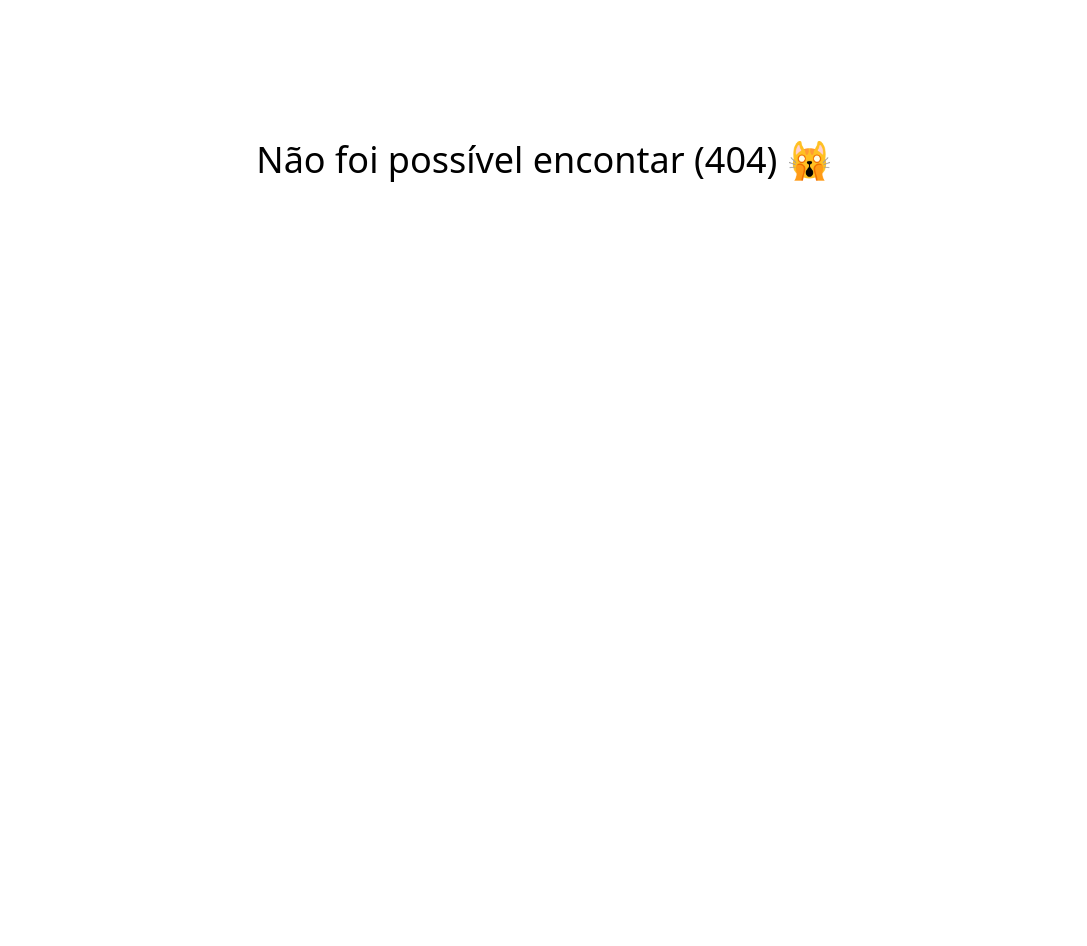
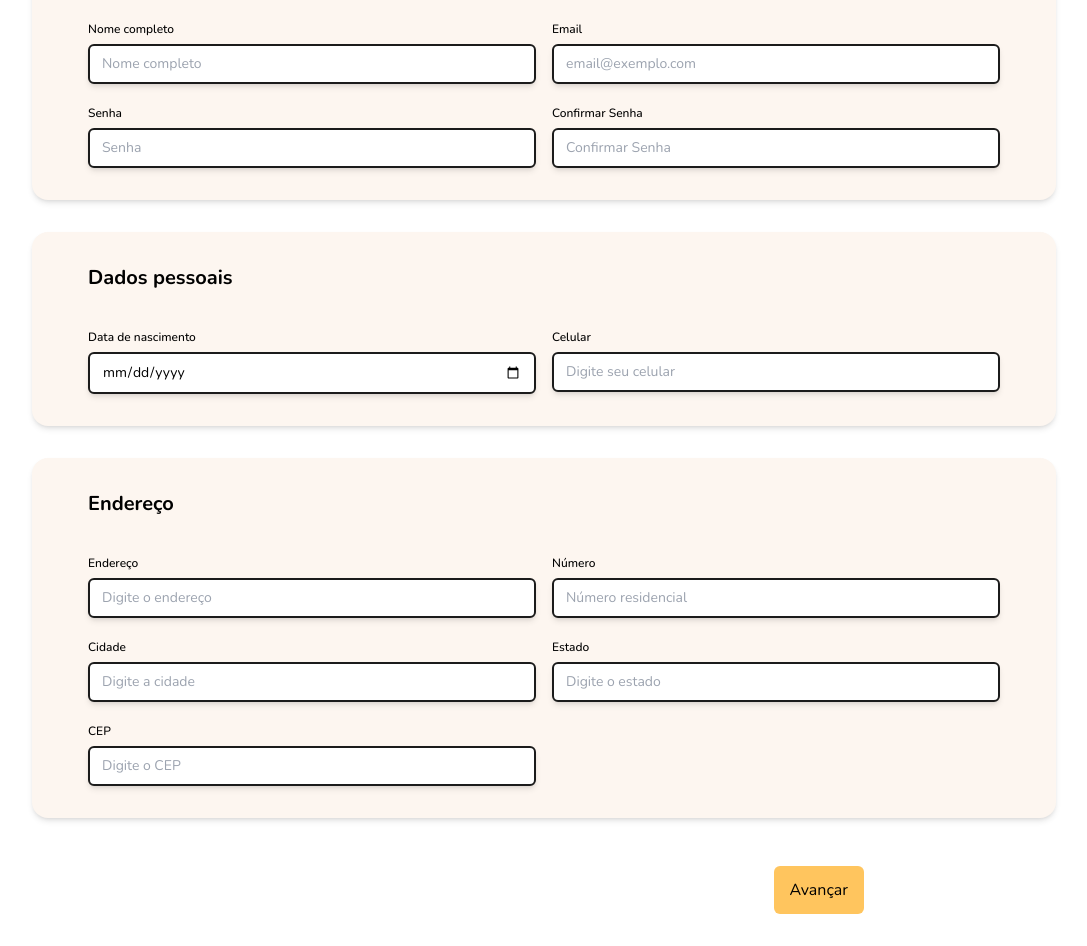
Before and after one commit to adoteme-project/adoteme-website, a React (Vite) app: page /login/cadastro-adotante in a window 1280 px wide. Before the commit this address had no page. Shown: the part 240-1186 px from the top of the page, without its empty margins (96-1183 px from the left). Before the commit the page ends 800 px from the top, so only its background shows below. Built offline with nearby package versions, Linux system fonts and the light colour scheme.

Commit message:
Cadastro adotante (Front-end)

```diff
--- a/src/App.jsx
+++ b/src/App.jsx
@@ -12,6 +12,7 @@ import LoginLayout from "./components/layout/LoginLayout";
 import LoginAdotante from "./pages/LoginAdotante";
 import LoginOng from "./pages/LoginOng";
 import RedefinirAcesso from "./pages/RedefinirAcesso";
+import CadastroAdotante from "./pages/CadastroAdotante";
 
 function App() {
   return (
@@ -29,6 +30,7 @@ function App() {
           <Route path="/login" element={<LoginSelection />} />
           <Route path="/login/adotante" element={<LoginAdotante />} />
           <Route path="/login/ong" element={<LoginOng />} />
+          <Route path="/login/cadastro-adotante" element={<CadastroAdotante />} />
           <Route path="/login/redefinir" element={<RedefinirAcesso />} />
         </Route>
 
--- /dev/null
+++ b/src/components/common/FormGroup/index.jsx
@@ -0,0 +1,51 @@
+import {
+  FormControl,
+  FormControlLabel,
+  FormLabel,
+  Radio,
+  RadioGroup,
+} from "@mui/material";
+import Input from "../Input";
+
+const FormGroup = ({ title, fields = [], column = 1, radioControl = [] }) => {
+  const gridTemplateColumns = column === 2 ? "1fr 1fr" : "1fr";
+
+  return (
+    <form className="max-w-screen-lg w-full px-14 py-8 flex flex-col gap-8 bg-beje shadow-md rounded-2xl">
+      <h1 className="text-xl font-bold">{title}</h1>
+
+      <div className="grid gap-4 w-full" style={{ gridTemplateColumns }}>
+        {fields.length > 0 &&
+          fields.map((field, index) => (
+            <Input
+              key={index}
+              label={field.label}
+              type={field.type}
+              placeholder={field.placeholder}
+            />
+          ))}
+
+        {radioControl.length > 0 &&
+          radioControl.map((radio, index) => (
+            <FormControl key={index}>
+              <FormLabel>{radio.pergunta}</FormLabel>
+              <RadioGroup row>
+                <FormControlLabel
+                  control={<Radio />}
+                  value={radio.valor1}
+                  label={radio.label1}
+                />
+                <FormControlLabel
+                  control={<Radio />}
+                  value={radio.valor2}
+                  label={radio.label2}
+                />
+              </RadioGroup>
+            </FormControl>
+          ))}
+      </div>
+    </form>
+  );
+};
+
+export default FormGroup;
--- /dev/null
+++ b/src/components/common/NavigationForm/index.jsx
@@ -0,0 +1,28 @@
+const NavigationForm = ({ prevStep, nextStep, step, totalSteps }) => {
+    const isLastStep = step === totalSteps;
+    const bothButtonsVisible = prevStep && nextStep;
+
+    return (
+      <div className={`flex w-1/2 mt-4 ${bothButtonsVisible ? "justify-between" : "justify-end"} space-x-4`}>
+        {prevStep && (
+          <button
+            className="bg-amarelo px-4 py-3 rounded-md"
+            onClick={prevStep}
+          >
+            Voltar
+          </button>
+        )}
+
+        {nextStep && (
+          <button
+            className={`px-4 py-3 rounded-md ${isLastStep ? "bg-verde" : "bg-amarelo"}`}
+            onClick={nextStep}
+          >
+            {isLastStep ? "Enviar" : "Avançar"}
+          </button>
+        )}
+      </div>
+    );
+  };
+
+  export default NavigationForm;
--- /dev/null
+++ b/src/pages/CadastroAdotante/index.jsx
@@ -0,0 +1,133 @@
+import { useState } from "react";
+import FormGroup from "../../components/common/FormGroup";
+import NavigationForm from "../../components/common/NavigationForm";
+
+const CadastroAdotante = () => {
+  const [step, setStep] = useState(1);
+  const totalSteps = 2;
+
+  const nextStep = () => setStep(step + 1);
+  const prevStep = () => setStep(step - 1);
+
+  const handleSubmit = () => {
+    alert("Registro enviado");
+  };
+
+
+  return (
+    <div className="w-full justify-center items-center flex flex-col gap-8 overflow-y-auto my-8 font-nunito">
+      <h1 className="text-center text-4xl">Cadastro: Adotante</h1>
+
+      {step === 1 && (
+        <>
+          <FormGroup
+            title={"Dados da conta"}
+            column={2}
+            fields={[
+              { label: "Nome completo", type: "text", placeholder: "Nome completo" },
+              { label: "Email", type: "email", placeholder: "email@exemplo.com" },
+              { label: "Senha", type: "password", placeholder: "Senha" },
+              { label: "Confirmar Senha", type: "password", placeholder: "Confirmar Senha" },
+            ]}
+          />
+
+          <FormGroup
+            title={"Dados pessoais"}
+            column={2}
+            fields={[
+              { label: "Data de nascimento", type: "date", placeholder: "" },
+              { label: "Celular", type: "text", placeholder: "Digite seu celular" },
+            ]}
+          />
+
+          <FormGroup
+            title={"Endereço"}
+            column={2}
+            fields={[
+              { label: "Endereço", type: "text", placeholder: "Digite o endereço" },
+              { label: "Número", type: "text", placeholder: "Número residencial" },
+              { label: "Cidade", type: "text", placeholder: "Digite a cidade" },
+              { label: "Estado", type: "text", placeholder: "Digite o estado" },
+              { label: "CEP", type: "text", placeholder: "Digite o CEP" },
+            ]}
+          />
+        </>
+      )}
+
+      {step === 2 && (
+        <FormGroup
+          title={"Perguntas sobre o usuário"}
+          column={1}
+          radioControl={[
+            {
+              pergunta: "Você mora em casa ou apartamento?",
+              valor1: "casa",
+              label1: "Casa",
+              valor2: "apartamento",
+              label2: "Apartamento",
+            },
+            {
+              pergunta: "Tem outros pets na sua casa?",
+              valor1: "sim",
+              label1: "Sim",
+              valor2: "não",
+              label2: "Não",
+            },
+            {
+              pergunta: "Moram crianças na sua casa?",
+              valor1: "sim",
+              label1: "Sim",
+              valor2: "não",
+              label2: "Não",
+            },
+            {
+              pergunta: "Todos que moram com você estão de acordo com a adoção?",
+              valor1: "sim",
+              label1: "Sim",
+              valor2: "não",
+              label2: "Não",
+            },
+            {
+              pergunta: "O responsável pelo Pet será você ou outra pessoa?",
+              valor1: "eu",
+              label1: "Eu",
+              valor2: "outra_pessoa",
+              label2: "Outra Pessoa",
+            },
+            {
+              pergunta: "Você mora em casa ou apartamento?",
+              valor1: "sim",
+              label1: "Sim",
+              valor2: "não",
+              label2: "Não",
+            },
+            {
+              pergunta: "Sua residência é telada?",
+              valor1: "sim",
+              label1: "Sim",
+              valor2: "não",
+              label2: "Não",
+            },
+            {
+              pergunta: "Sua casa tem portão alto?",
+              valor1: "sim",
+              label1: "Sim",
+              valor2: "não",
+              label2: "Não",
+            },
+          ]}
+        />
+      )}
+
+      <NavigationForm
+        prevStep={step > 1 ? prevStep : null}
+        nextStep={step < totalSteps ? nextStep : handleSubmit}
+        step={step}
+        totalSteps={totalSteps}
+      />
+
+    </div>
+  );
+};
+
+export default CadastroAdotante;
```
